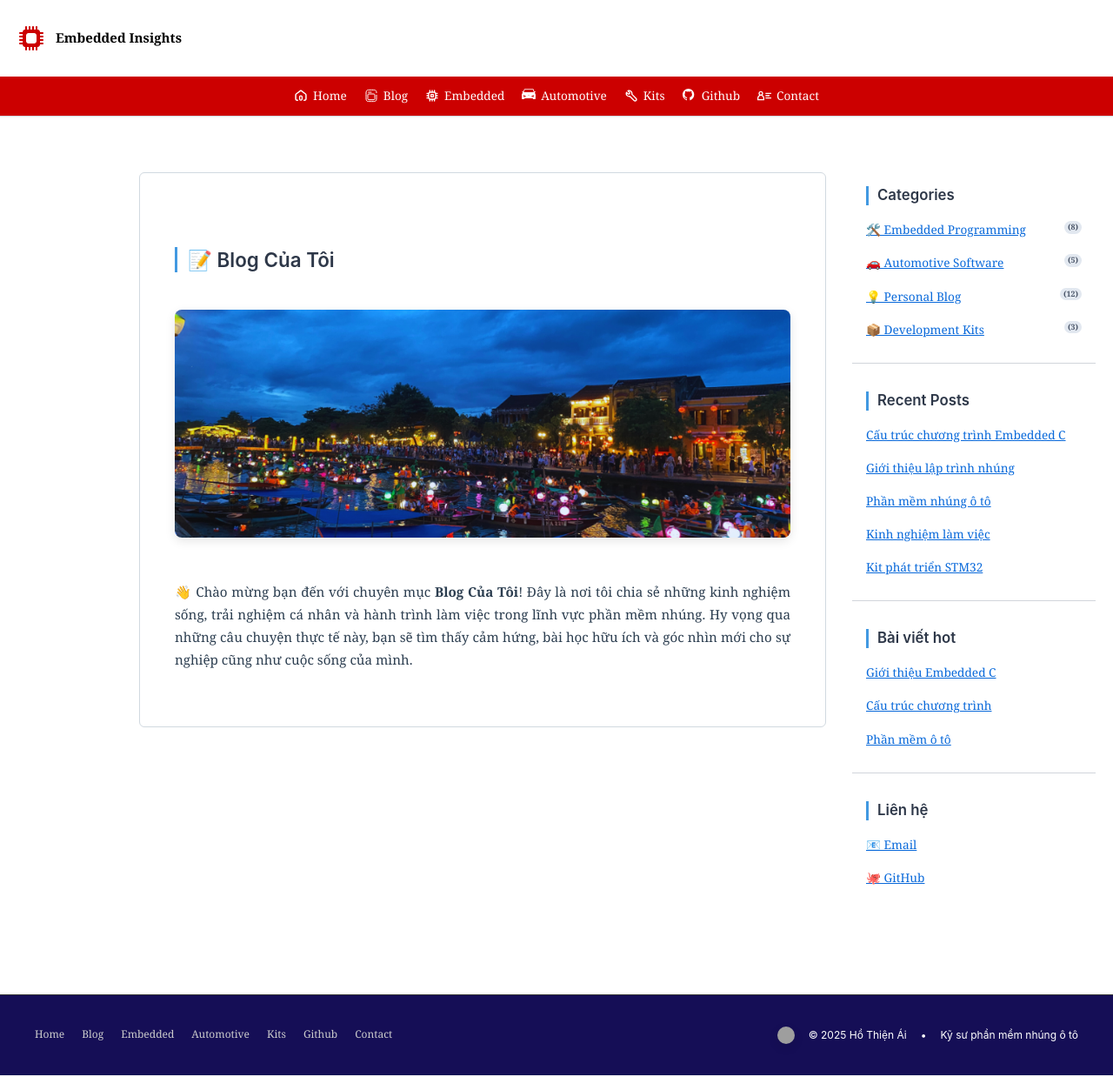
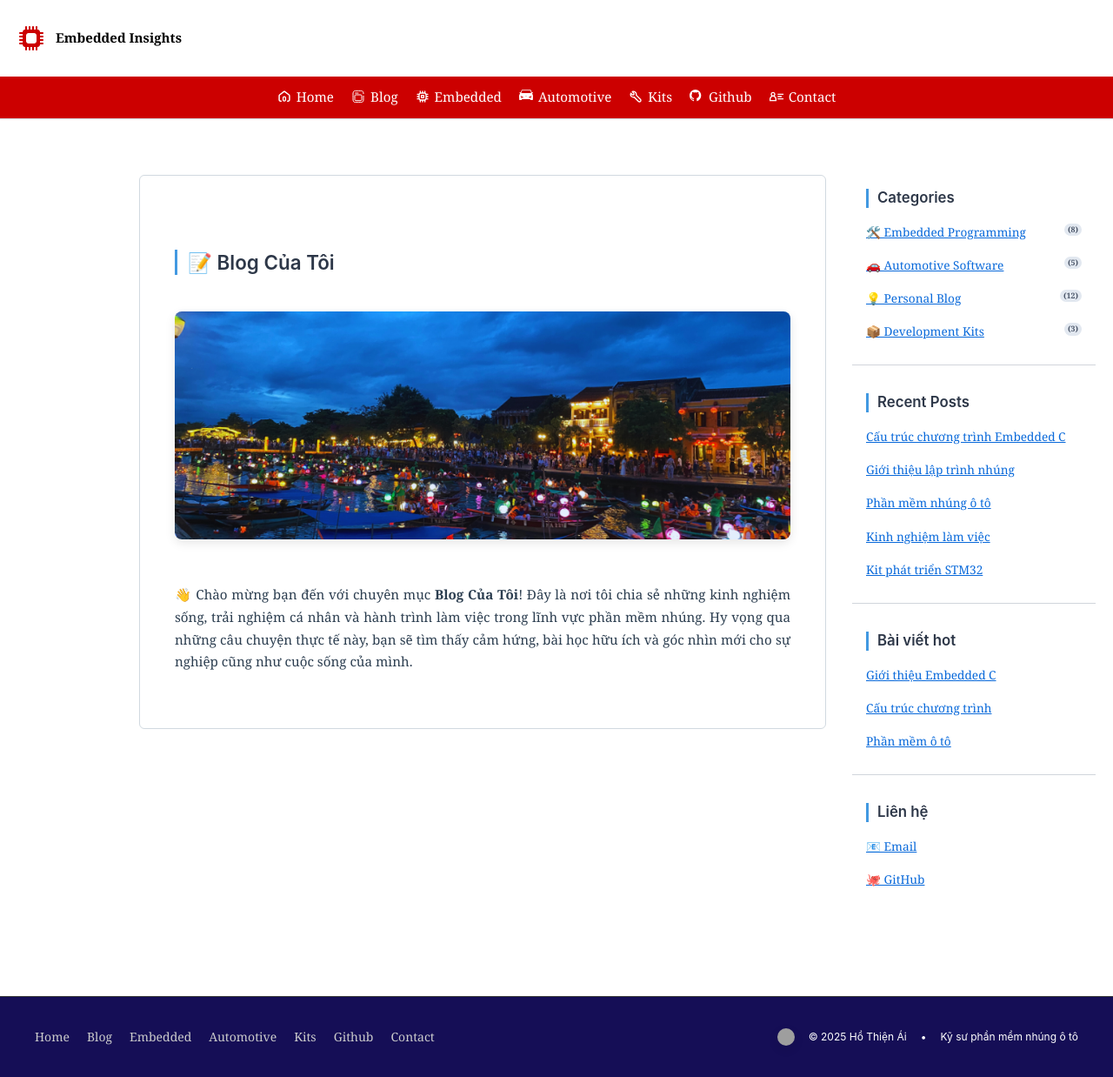
Before and after one commit to ai-ho/ai-ho.github.io, a Jekyll site: the page built from blog/index.md, in a window 1280 px wide. Shown: the whole page at 87% size. Built offline with Jekyll 4.4.1, drawn with Linux system fonts in a browser that asks for light colours; some web fonts are replaced; grey boxes are pictures that could not be loaded.

Commit message:
Change nav links size

```diff
--- a/_layouts/default.html
+++ b/_layouts/default.html
@@ -428,7 +428,7 @@
             transition: all 0.2s ease;
             display: inline-flex;
             align-items: center;
-            font-size: 0.85em;
+            font-size: 0.95em;
             white-space: nowrap;
             text-shadow: none;
         }
@@ -500,8 +500,8 @@
 
             .nav-menu-row .nav-links a.nav-priority {
                 display: inline-flex;
-                padding: 4px 6px;
-                font-size: 0.75em;
+                padding: 4px 8px;
+                font-size: 0.95em;
             }
 
             .nav-menu-row .nav-links.show {
@@ -533,7 +533,7 @@
                 text-align: left;
                 border-radius: 3px;
                 margin: 0;
-                font-size: 0.8em;
+                font-size: 0.95em;
                 justify-content: flex-start;
                 box-sizing: border-box;
                 white-space: nowrap;
@@ -565,8 +565,8 @@
             }
 
             .nav-menu-row .nav-links a.nav-priority {
-                padding: 3px 5px;
-                font-size: 0.7em;
+                padding: 4px 8px;
+                font-size: 0.95em;
             }
 
             .nav-menu-row .nav-links.show {
@@ -579,8 +579,8 @@
 
             .nav-menu-row .nav-links.show a {
                 display: flex !important;
-                padding: 5px 6px;
-                font-size: 0.75em;
+                padding: 6px 8px;
+                font-size: 0.95em;
                 margin: 0;
                 line-height: 1.1;
             }
@@ -618,6 +618,7 @@
             text-decoration: none;
             font-weight: 400;
             font-family: Charter, 'Bitstream Charter', 'Sitka Text', Cambria, serif;
+            font-size: 14px;
         }
 
         .footer-links a:hover {
```
